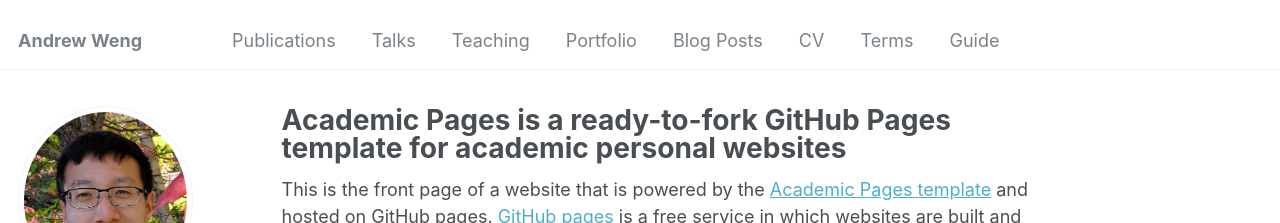
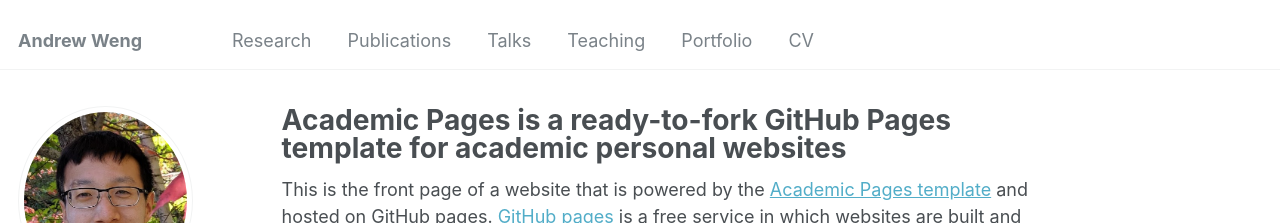
Before and after one commit to wengandrew/wengandrew.github.io, a Jekyll site: the page built from _pages/about.md, in a window 1280 px wide. Shown: the top 223 px of the page. Built offline with Jekyll 4.4.1, drawn with Linux system fonts in a browser that asks for light colours; some web fonts are replaced.

Commit message:
Update navigation.yml

```diff
--- a/_data/navigation.yml
+++ b/_data/navigation.yml
@@ -5,6 +5,10 @@
 # prevent it from being included in the site.
 
 main:
+
+  - title: "Research"
+    url: /research/
+
   - title: "Publications"
     url: /publications/
 
@@ -17,14 +21,5 @@ main:
   - title: "Portfolio"
     url: /portfolio/
 
-  - title: "Blog Posts"
-    url: /year-archive/
-
   - title: "CV"
     url: /cv/
-
-  - title: "Terms"
-    url: /terms/
-
-  - title: "Guide"
-    url: /markdown/
```
